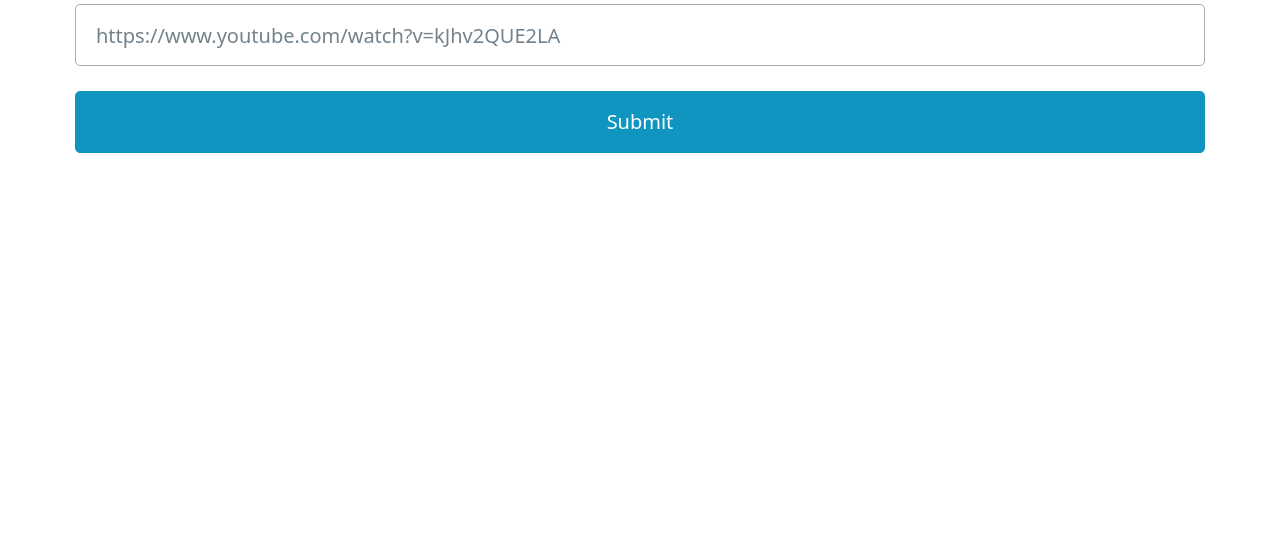
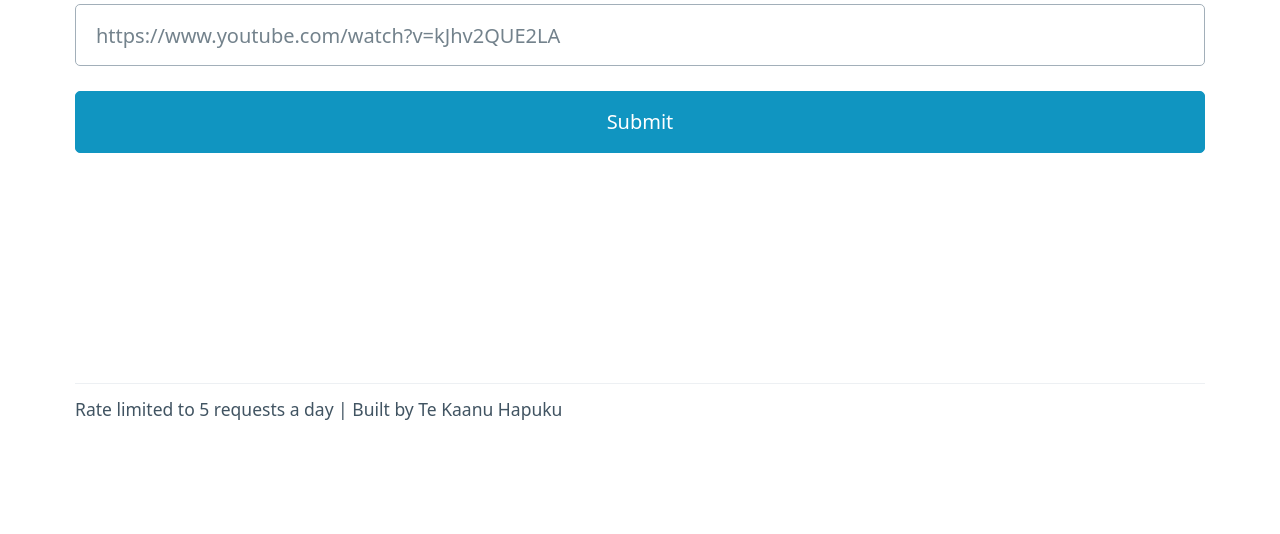
Before and after one commit to tk-hap/video-recipe-gen, a Python web app: template flask/templates/home-form.html in a window 1280 px wide. Shown: the part 361-895 px from the top of the page. Before the commit the page ends 514 px from the top, so only its background shows below. Run offline with Jinja, Linux system fonts and the light colour scheme; the template is opened without the code that fills it, so the values that code supplies are empty; some libraries are stand-ins or nearby versions.

Commit message:
add footer

```diff
--- a/flask/templates/base.html
+++ b/flask/templates/base.html
@@ -15,5 +15,11 @@
         <main class="container" id="content">
             {% block content %}{% endblock %}
         </main>
+        <footer class="container">
+            <hr>
+            <p>
+                <small>Rate limited to 5 requests a day | Built by Te Kaanu Hapuku</small>
+            </p>
+        </footer>
     </body>
 </html>
```
